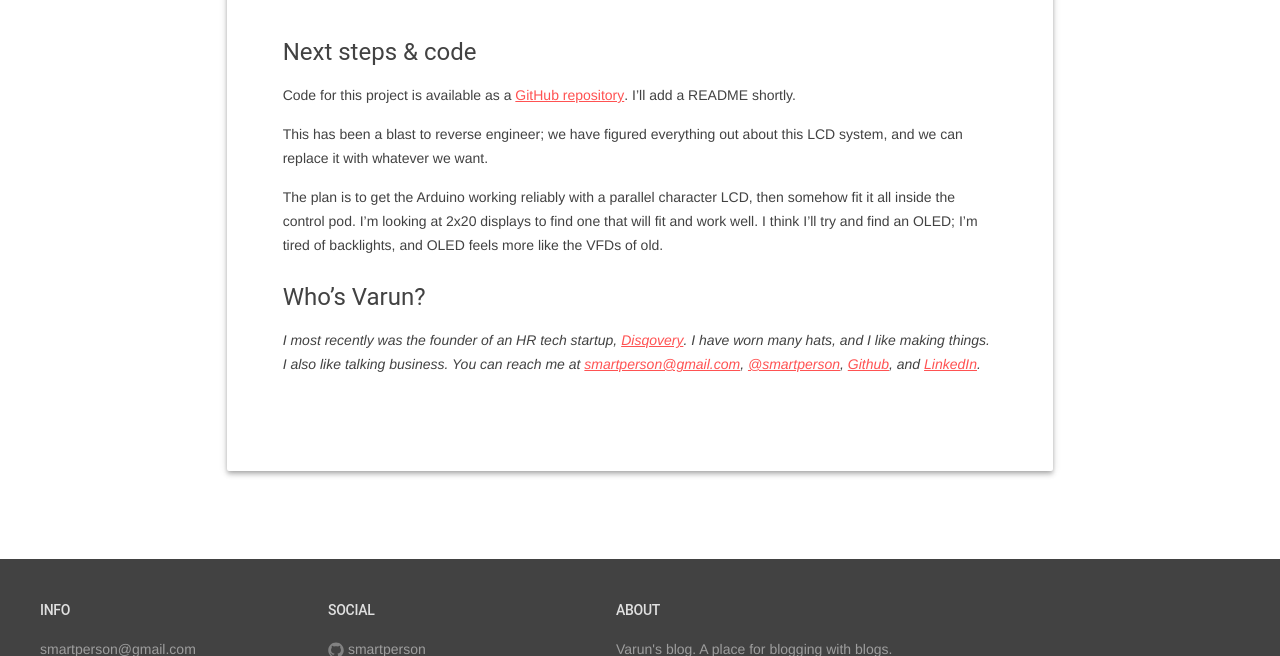
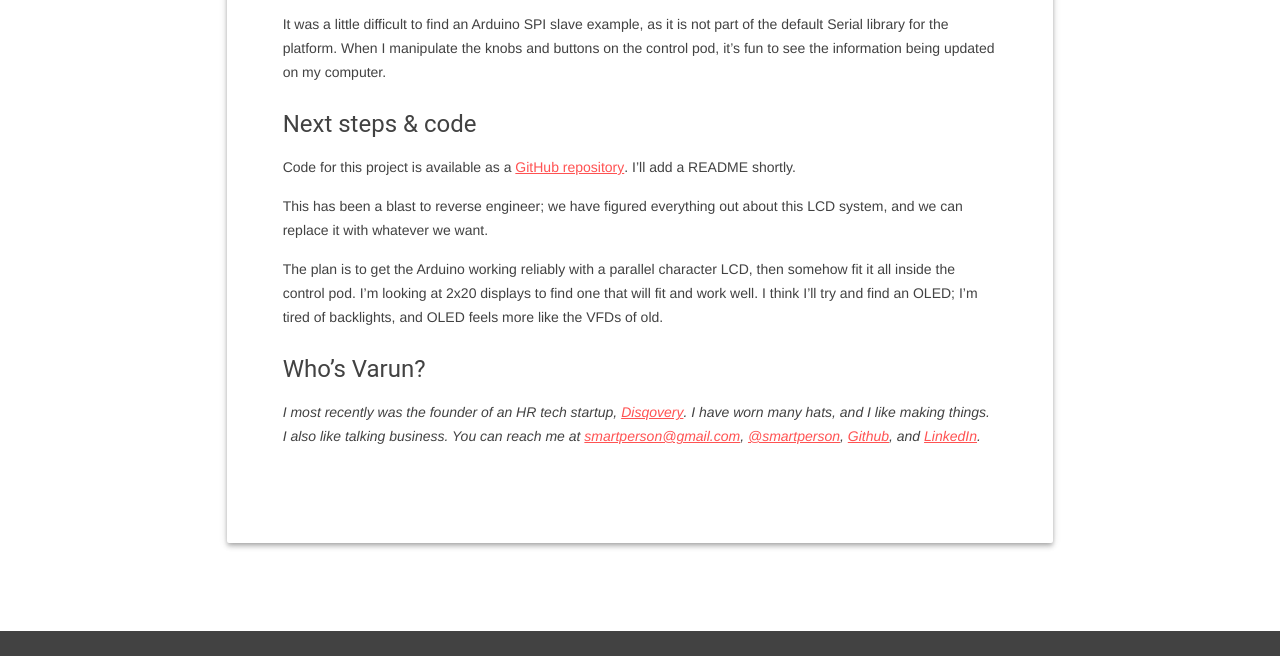
Before and after one commit to smartperson/varunmehta.com, a Jekyll site: the page built from _posts/2017-09-04-reverse-engineering-logitech-z680-lcd.md, in a window 1280 px wide and 900 px high, scrolled down 6127 px, cut to the strip 244-900 px from the top of the window. Built offline with Jekyll 4.4.1, drawn with Linux system fonts in a browser that asks for light colours; some of the changed lines change nothing that is shown; some of the changed text lies outside the part shown.

Commit message:
edits after full readthrough of z680 re part 1

```diff
--- a/_posts/2017-09-04-reverse-engineering-logitech-z680-lcd.md
+++ b/_posts/2017-09-04-reverse-engineering-logitech-z680-lcd.md
@@ -120,7 +120,7 @@
 |-|-|-|-|-|-|-|-|-|-|-|-|-|-|-|-|-|-|-|-|
 |A0 20| 60 60|60 60|A0 60|C0 60|20 E0|50 C0|00 40|20 20|A0 60|20 E0|A0 60|C0 60|20 E0|90 60|70 60|E0 60|70 40|70 40|70 40|
 
-We're on to something; we've found some consistency. Each time we see the letter `i`, for example, we get `90 60`. **But this still doesn't make sense.** I would think that `D` and `E` would have adjacent hexadecimal values, but they are `20 20` and `A0 20`, respectively. We could throw away the second half of each byte, since that's always `0`, but that still gives us `22` and `A2`. What are we going wrong?
+We're on to something; we've found some consistency. Each time we see the letter `i`, for example, we get `90 60`. **But this still doesn't make sense.** I would think that `D` and `E` would have adjacent hexadecimal values, but they are `20 20` and `A0 20`, respectively. We could throw away the second half of each byte, since that's always `0`, but that still gives us `22` and `A2`. What are we doing wrong?
 
 #### Take a step back
 I've been interpreting all the data from the logic analyzer as hexadecimal values, but what if we're looking at it the wrong way? I break down some of the letters into hex and binary, so we are looking directly at the raw MOSI and CLK pulses. We'll still throw away the half-bytes that are always `0`
@@ -188,6 +188,8 @@
 
 {% include gallery.html gallery_id="z680-arduino-serial" %}
 
+It was a little difficult to find an Arduino SPI slave example, as it is not part of the default Serial library for the platform. When I manipulate the knobs and buttons on the control pod, it's fun to see the information being updated on my computer.
+
 #### Next steps & code
 Code for this project is available as a [GitHub repository](https://github.com/smartperson/Logitech-Z680-LCD-Translator). I'll add a README shortly.
 
```
